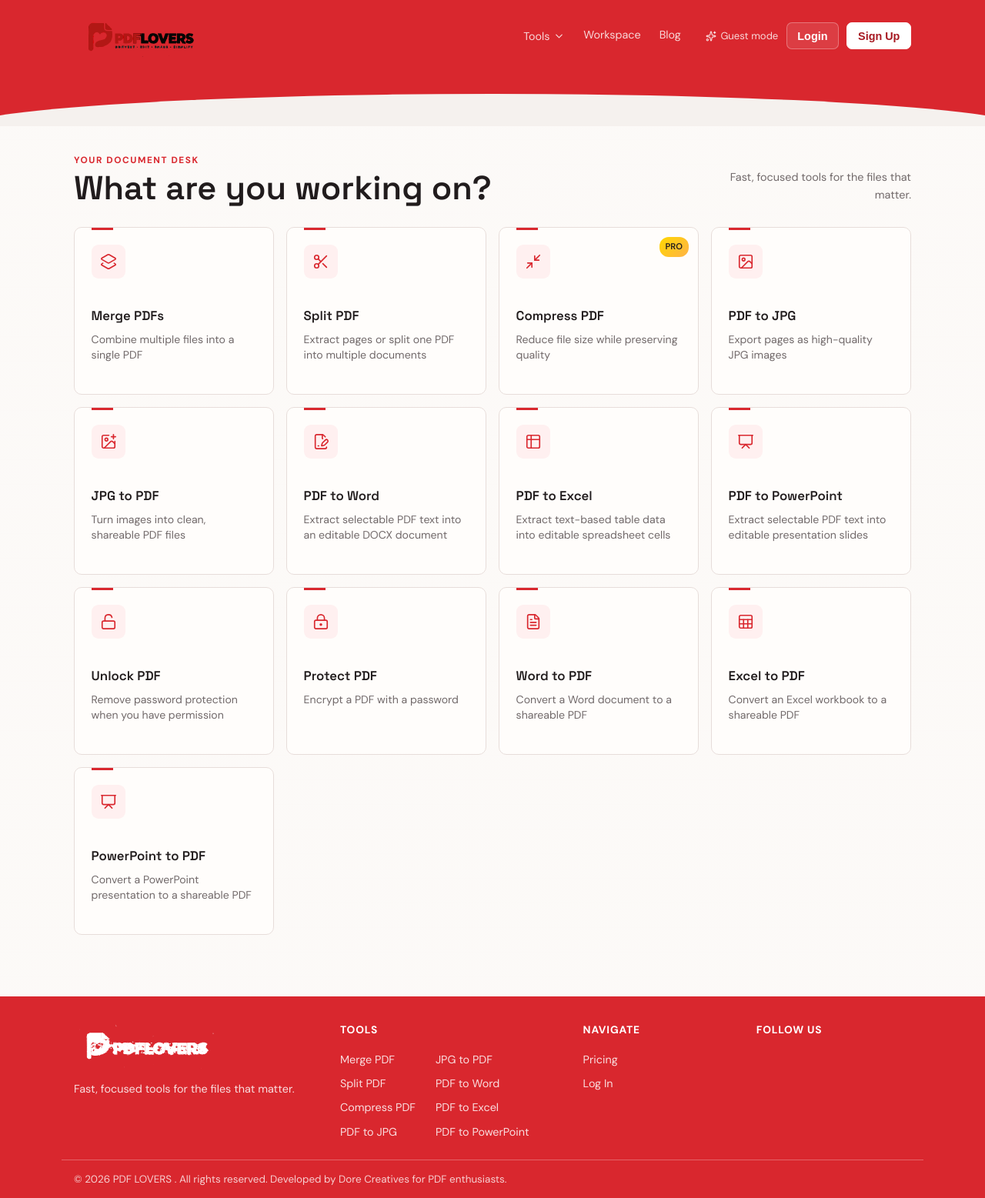
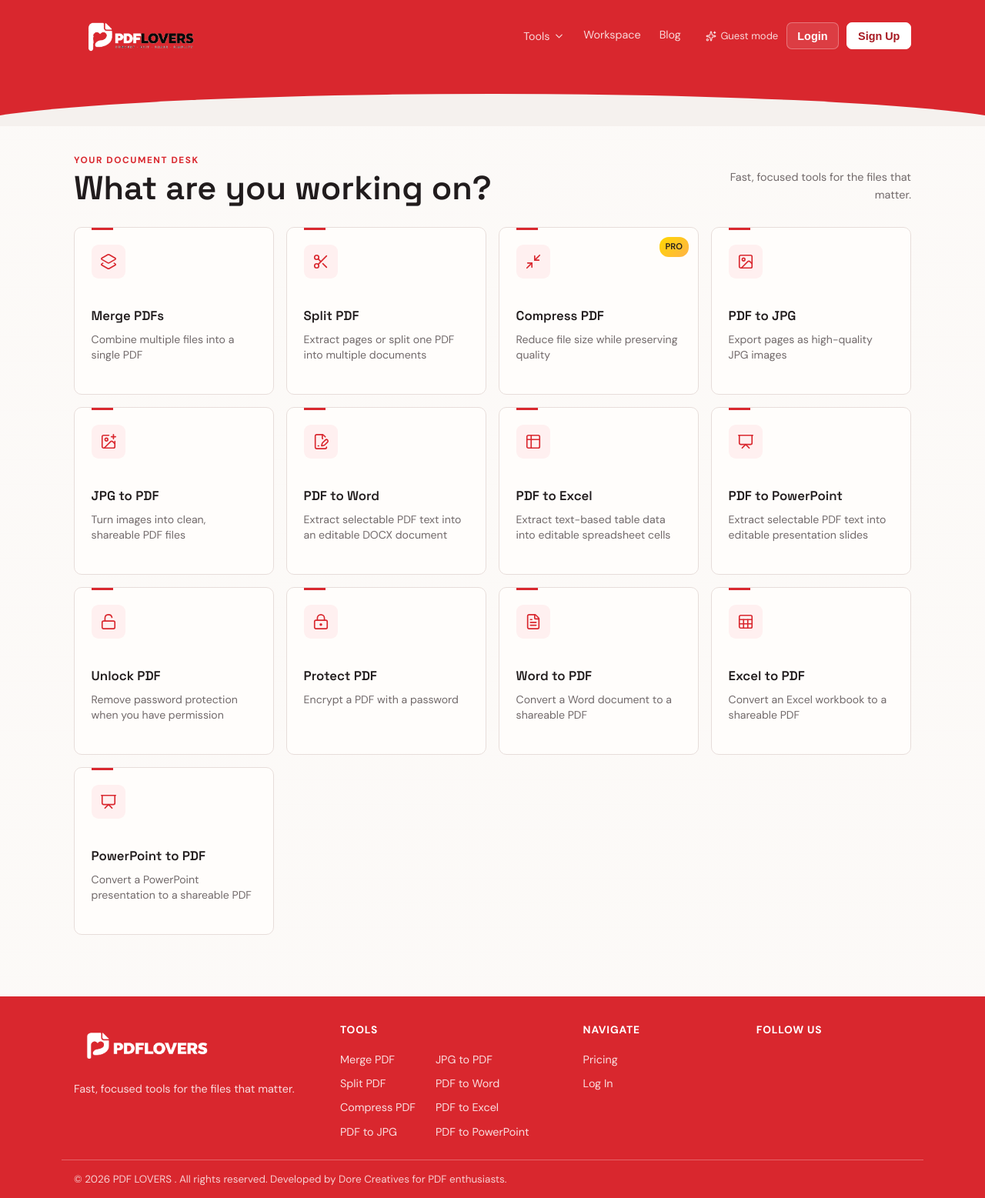
Before and after one commit to Mikedore3103/PDFLOVER, a website: page index.html in a window 1280 px wide. Shown: the whole page at 77% size. Drawn offline with nearby package versions, Linux system fonts and the light colour scheme.

Commit message:
logo latest

```diff
--- a/index.html
+++ b/index.html
@@ -31,7 +31,7 @@
   <header class="header">
     <div class="container">
       <a class="brand-lockup header-logo-link" href="index.html" aria-label="PDF LOVERS home">
-        <img class="header-logo" src="assets/logo-header.svg" alt="PDF LOVERS — Make documents move" />
+        <img class="header-logo" src="assets/PFFLOVERS-LOGO-full.png" alt="PDF LOVERS — Make documents move" />
       </a>
       <nav class="main-nav" aria-label="Main navigation">
         <div class="tools-menu">
@@ -252,7 +252,7 @@
     <div class="container footer-grid">
       <section class="footer-brand" aria-labelledby="footerBrandName">
         <div class="footer-brand-lockup">
-          <img class="footer-logo" src="assets/logo-footer.svg" alt="PDF LOVERS" />
+          <img class="footer-logo" src="assets/PFFLOVERS LOGO white.png" alt="PDF LOVERS" />
           <strong id="footerBrandName" class="visually-hidden">PDF LOVERS</strong>
         </div>
         <p>Fast, focused tools for the files that matter.</p>
```
Also changed, not shown: assets/PFFLOVERS LOGO white.png (added), assets/PFFLOVERS-LOGO-full.png (added).
